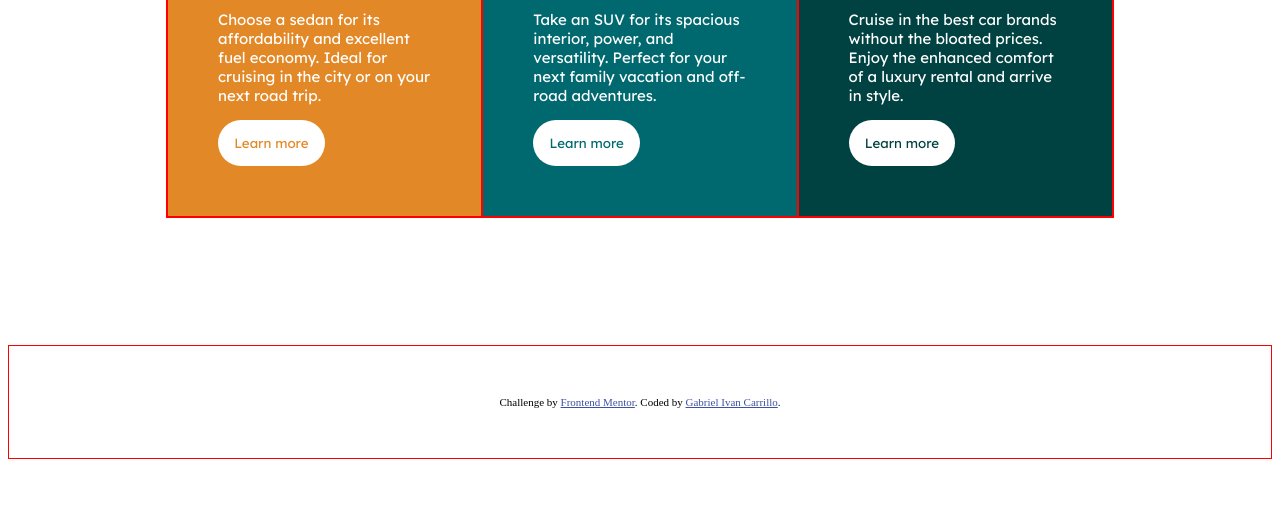
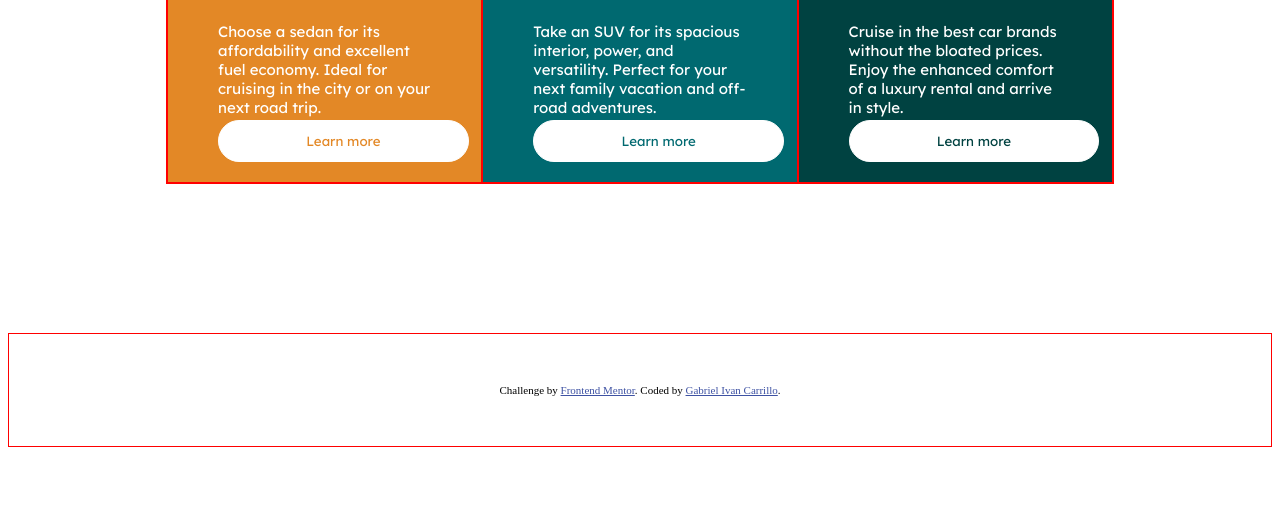
Before and after one commit to GabrielCarrillo93/3-column-preview-card, a plain HTML site: page index.html in a window 1280 px wide. Shown: the part 286-816 px from the top of the page. Drawn offline with Linux system fonts and the light colour scheme.

Commit message:
button position

```diff
--- a/css/styles.css
+++ b/css/styles.css
@@ -33,6 +33,7 @@ body{
 
 section{
     color: white;
+    position: relative;
 }
 
 .row::after {
@@ -50,19 +51,23 @@ section{
 h1, h2{
     font-size: 3rem;
     font-family: 'Big Shoulders Display';
+    font-weight: 700;
 }
 
 p{
     font-family: 'Lexend Deca';
+    font-weight: 400;
 }
 
 button{
     background-color: white;
     border-radius: 25px;
-    padding: 1rem;
+    padding: 0.8rem;
     font-family: 'Lexend Deca';
-    border-style: none;
-    width: 50%;
+    border: 1px solid white;
+    width: 80%;
+    position: absolute;
+    bottom: 20px;
 }
 
 .sed{
@@ -86,6 +91,8 @@ button{
 .lux button{
     color: hsl(179, 100%, 13%);
 }
+
+
 @media only screen and (max-width: 768px) {
     [class*="col-"] {
         float: left;
--- a/index.html
+++ b/index.html
@@ -20,7 +20,7 @@
         Choose a sedan for its affordability and excellent fuel economy. Ideal for cruising in the city
         or on your next road trip.
       </p>
-      <button>Learn more</button>
+      <div class="but"><button>Learn more</button></div>
     </section>
 
     <section class="suv col-4">
@@ -30,7 +30,7 @@
         Take an SUV for its spacious interior, power, and versatility. Perfect for your next family vacation
         and off-road adventures.
       </p>
-      <button>Learn more</button>
+      <div class="but"><button>Learn more</button></div>
     </section>
 
     <section class="lux col-4">
@@ -40,7 +40,7 @@
         Cruise in the best car brands without the bloated prices. Enjoy the enhanced comfort of a luxury
         rental and arrive in style.
       </p>
-      <button>Learn more</button>
+      <div class="but"><button>Learn more</button></div>
     </section>
   </main>
 
```
